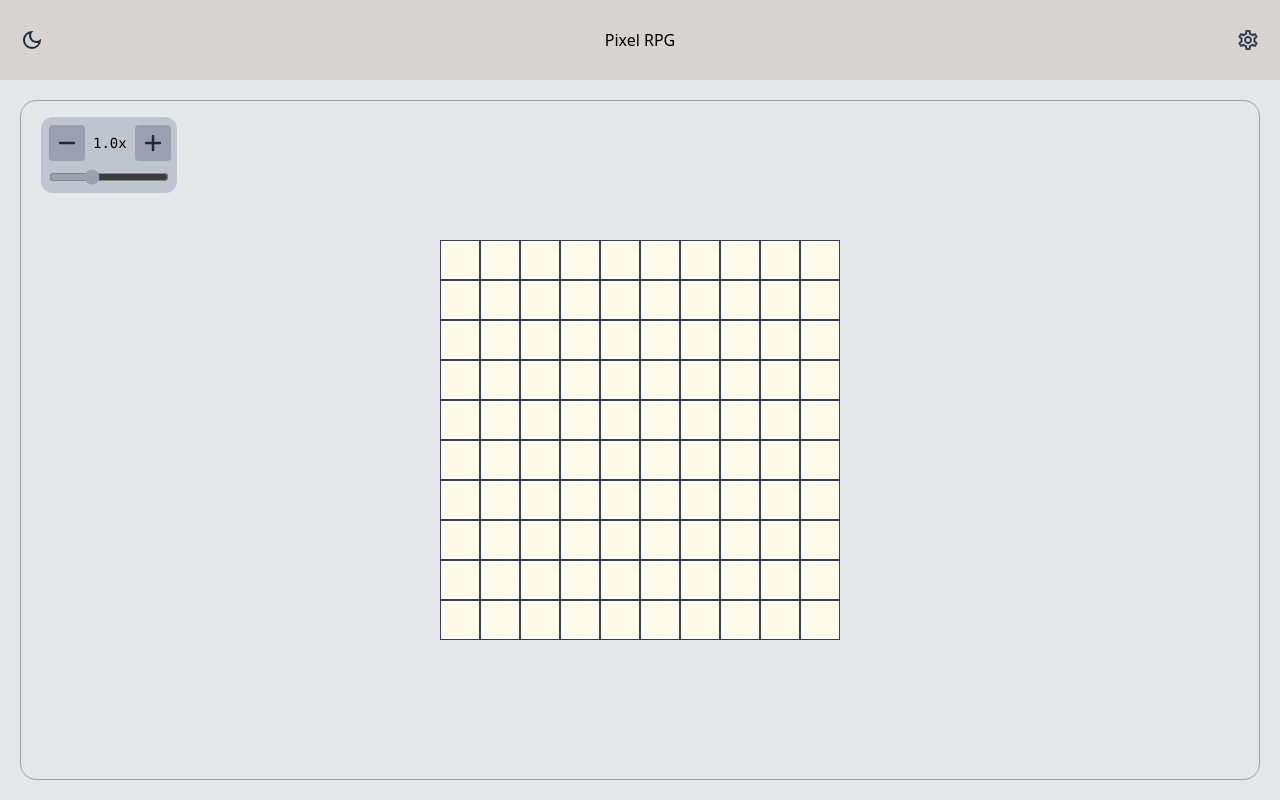
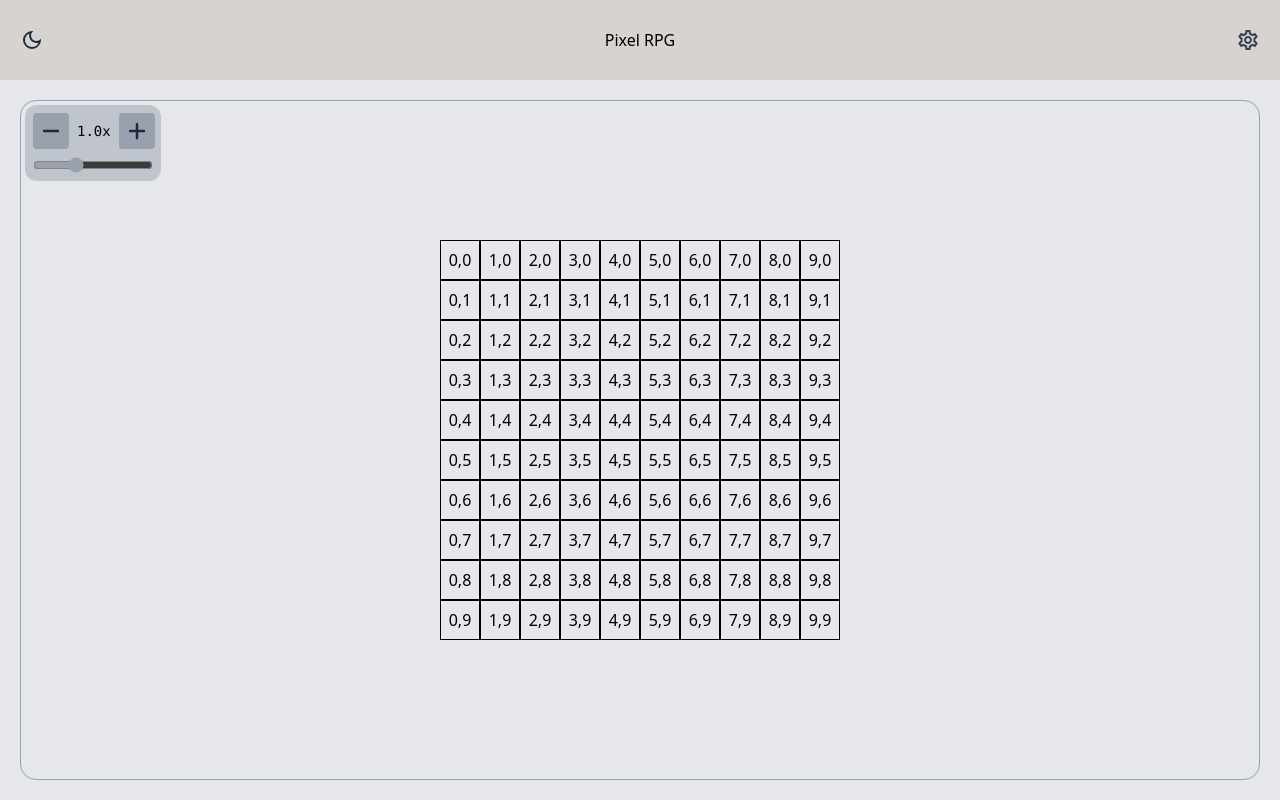
Before and after one commit to WillMV/RPG, a React (Vite) app in the folder RPG-frontend/: page / in a window 1280 px wide. Built offline with nearby package versions, Linux system fonts and the light colour scheme.

Commit message:
fix: pixel color change

```diff
--- a/RPG-frontend/src/components/Board/index.tsx
+++ b/RPG-frontend/src/components/Board/index.tsx
@@ -22,6 +22,8 @@ export const Board = ({ x, y, color }: BoardProps) => {
   const [rows, setRows] = useState<number>(y);
 
   const boardRef = useRef<HTMLDivElement>(null);
+  const pixelRef = useRef<HTMLDivElement>(null);
+
   const { setValue } = useDebounce({
     delay: 500,
     onDebounce: () => {
@@ -32,7 +34,12 @@ export const Board = ({ x, y, color }: BoardProps) => {
   });
 
   const child = useMemo(
-    () => <div className="size-full" style={{ background: color }} />,
+    () => (
+      <div
+        className="size-full absolute top-0 bottom-0 right-0 left-0 z-[-1]"
+        style={{ background: color }}
+      />
+    ),
     [color]
   );
 
@@ -56,22 +63,15 @@ export const Board = ({ x, y, color }: BoardProps) => {
   }, []);
 
   useEffect(() => {
+    if (!pixelRef.current) return;
+    const currentPixel = pixelRef.current;
+
     const handlerDrop = (e: MouseEvent) => {
-      const target = e.target;
+      const target = e.currentTarget;
+      if (!target) return;
 
-      if (target instanceof HTMLDivElement && target.id.includes("pixel")) {
-        const [name, index1, index2] = target.id.split("_");
-        if (!name || !index1 || !index2) {
-          return;
-        }
-        const pixel = document.getElementById(target.id);
-        if (!pixel) {
-          return;
-        }
-
-        const root = createRoot(pixel);
-        root.render(child);
-      }
+      const root = createRoot(currentPixel);
+      root.render(child);
     };
 
     document.addEventListener("mouseup", handlerDrop);
@@ -123,6 +123,17 @@ export const Board = ({ x, y, color }: BoardProps) => {
         Array.from({ length: y }).map((_, i) => ({
           key: `${index}_${i}`,
           id: `pixel_${index}_${i}`,
+          children: (
+            <div
+              id={`pixel_${index}_${i}`}
+              onClick={(e) => {
+                e.currentTarget.style.backgroundColor = color;
+              }}
+              className="size-full flex items-center justify-center "
+            >
+              {index},{i}
+            </div>
+          ),
         }))
       );
     }
@@ -146,7 +157,7 @@ export const Board = ({ x, y, color }: BoardProps) => {
     const board = pixels.map((col, i) => (
       <div key={i} className="flex flex-col">
         {col.map((pixelProps) => (
-          <Pixel {...pixelProps} key={pixelProps.id} />
+          <Pixel ref={pixelRef} {...pixelProps} key={pixelProps.id} />
         ))}
       </div>
     ));
@@ -161,21 +172,21 @@ export const Board = ({ x, y, color }: BoardProps) => {
         colorTransition
       )}
     >
-      <div className="absolute top-4 left-5 z-10 p-2 rounded-xl bg-gray-400/50">
+      <div className="absolute top-1 left-1 z-10 p-2 rounded-xl bg-gray-400/50">
         <ZoomSlider zoom={zoom} onZoomChange={handleZoomChange} />
       </div>
       <div
         ref={boardRef}
-        className="flex overflow-auto  size-full justify-center-safe items-center-safe"
+        className="flex overflow-auto p-18 size-full justify-center-safe items-center-safe origin-top-left"
       >
         <div
-          className="grid bg-amber-50 transition-transform duration-200"
+          className="grid overflow-visible transition-transform duration-200"
           style={{
             gridTemplateColumns: `repeat(${columns + 1},auto )`,
             gridTemplateRows: `repeat(${rows + 1},auto )`,
             transform: `scale(${zoom})`,
+            willChange: "transform",
             transformOrigin: "top left",
-            willChange: "transform",
           }}
         >
           {board}
--- a/RPG-frontend/src/components/Pixel/index.tsx
+++ b/RPG-frontend/src/components/Pixel/index.tsx
@@ -6,13 +6,15 @@ export interface PixelProps {
   size?: number;
   id?: string;
   children?: React.ReactNode;
+  ref?: React.RefObject<HTMLDivElement | null>;
 }
-export const Pixel = ({ children, id, size = 1 }: PixelProps) => {
+export const Pixel = ({ children, id, size = 1, ref }: PixelProps) => {
   return (
     <Motion.div
+      ref={ref}
       id={id}
       className={clsx(
-        "border-1 relative flex select-none border-gray-700 dark:border-gray-300 size-10 ",
+        "border-1 relative flex select-none bg-transparent size-10  ",
         colorTransition
       )}
       style={{ width: 40 * size, height: 40 * size }}
```
